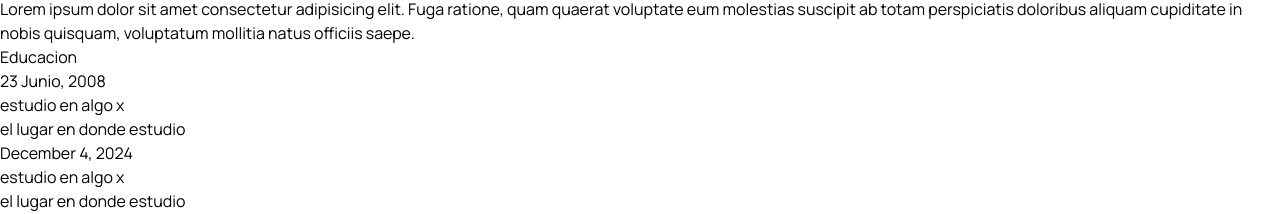
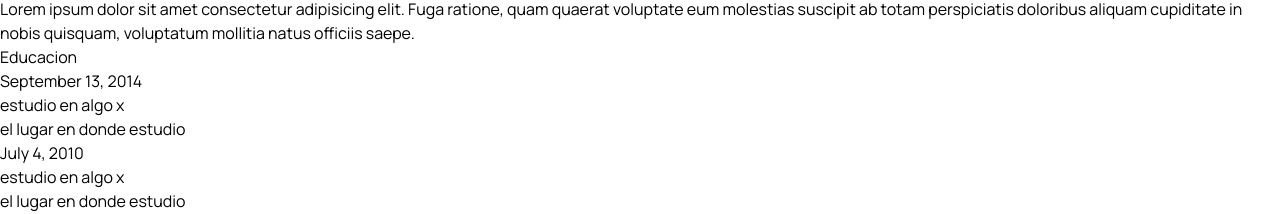
Before and after one commit to agt1984/atencionPsicologica, a React (Vite) app in the folder frontend/: page /doctors/1 in a window 1280 px wide. Shown: the part 801-1015 px from the top of the page. Built offline with nearby package versions, Linux system fonts and the light colour scheme; the HTML template or start-up script is replaced by a standard one.

Commit message:
Doctor about modified

```diff
--- a/frontend/src/pages/Doctors/DoctorAbout.jsx
+++ b/frontend/src/pages/Doctors/DoctorAbout.jsx
@@ -28,7 +28,7 @@ const DoctorAbout = () => {
           <li className="flex flex-col sm:flex-row sm:justify-between sm:items-end md:gap-5 mb-[30px]">
             <div>
               <span className="text-irisBlueColor text-[15px] leading-6 font-semibold">
-                23 Junio, 2008
+                {formateDate("09-13-2014")}
               </span>
               <p className="text-[16px] leading-6 font-medium text-textColor">
                 estudio en algo x
@@ -41,7 +41,7 @@ const DoctorAbout = () => {
           <li className="flex flex-col sm:flex-row sm:justify-between sm:items-end md:gap-5 mb-[30px]">
             <div>
               <span className="text-irisBlueColor text-[15px] leading-6 font-semibold">
-                {formateDate('12-04-2024')}
+                {formateDate("07-04-2010")}
               </span>
               <p className="text-[16px] leading-6 font-medium text-textColor">
                 estudio en algo x
```
